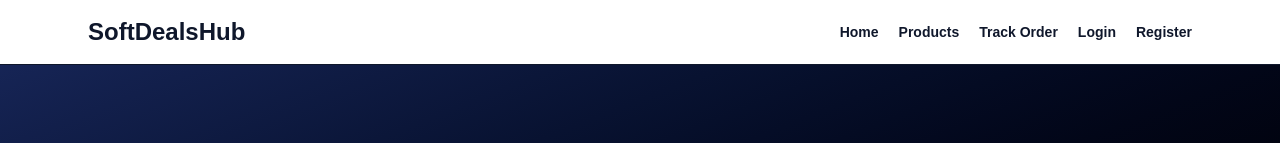
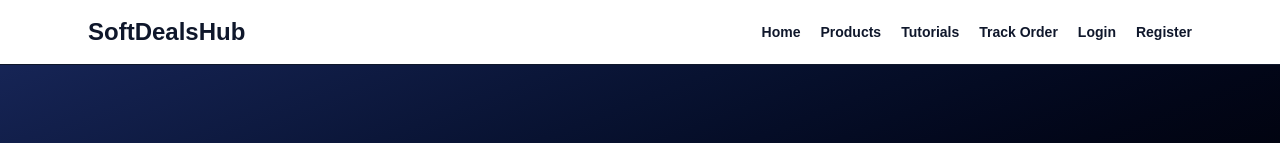
Before and after one commit to summitwang/Digital-Software-Deals, a Next.js app: page / in a window 1280 px wide. Shown: the top 143 px of the page. Built offline with nearby package versions, Linux system fonts and the light colour scheme; no server answers.

Commit message:
Update page.tsx

```diff
--- a/app/page.tsx
+++ b/app/page.tsx
@@ -66,6 +66,7 @@ export default function HomePage() {
           <div className="flex gap-5 text-sm font-semibold items-center">
             <Link href="/">Home</Link>
             <Link href="#products">Products</Link>
+            <Link href="/tutorials">Tutorials</Link>
             <Link href="/track">Track Order</Link>
 
             {userEmail ? (
```
